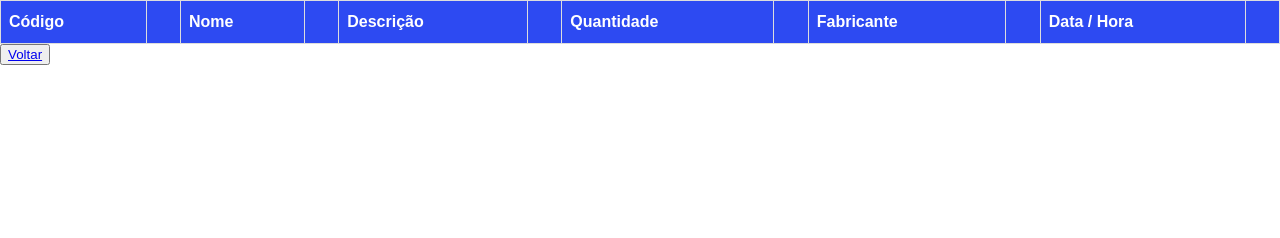
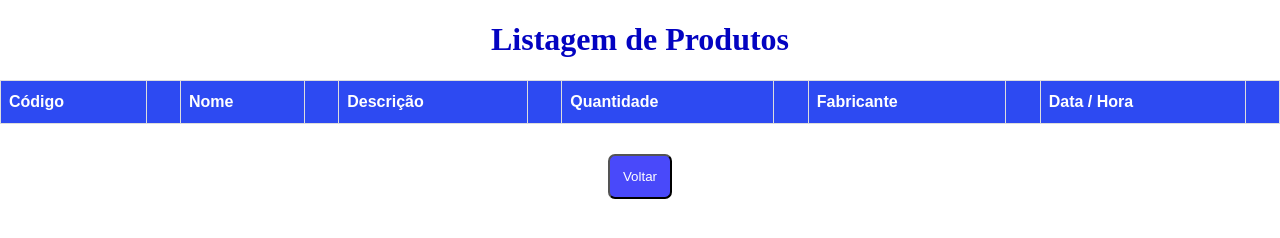
Before and after one commit to Thiago1911/projectCrud, a website: page src/prodslist.html in a window 1280 px wide. Drawn offline with nearby package versions, Linux system fonts and the light colour scheme; no server answers.

Commit message:
Atualização do CSS

```diff
--- a/css/global.css
+++ b/css/global.css
@@ -11,6 +11,26 @@ html, body{
     font-family: Arial, Helvetica, sans-serif;
 }
 
-.button{
-    margin: 0;
+.containerHeaderIndex{
+    margin-bottom: 100px;
 }
+
+.containerMainIndex{
+    display: flex;
+    justify-content: center;
+    justify-items: center;
+}
+
+button{
+    text-decoration: none;
+    background: #4949fa;
+    color: #fff;
+    padding: 13px;
+    border-radius: 7px;
+    cursor: pointer;
+}
+
+a{
+    text-decoration: none;
+    color: #fff;
+}
--- a/css/prodslist.css
+++ b/css/prodslist.css
@@ -20,3 +20,17 @@
     background-color: #2d4af2;
     color: white;
   }
+
+  .containerButton{
+    display: flex;
+    justify-content: center;
+    justify-items: center;
+    margin-top: 30px;
+  }
+
+  header{
+    display: flex;
+    justify-content: center;
+    justify-items: center;
+    color: rgb(3, 3, 193);
+  }
--- a/src/prodslist.html
+++ b/src/prodslist.html
@@ -7,6 +7,11 @@
     <link rel="stylesheet" href="../css/prodslist.css">
 </head>
 <body>
+    <header>
+        <h1>Listagem de Produtos</h1>
+    </header>
+    <main>
+        <div class="containerTable">
             <table id="tbProds">
                 <thead>
                     <th>Código</th>
@@ -24,8 +29,13 @@
                 </thead>
                 <tbody id="tbodyList"></tbody>
             </table>
+        </div>
 
+        <div class="containerButton">
             <button id="btnVoltar"><a href="../index.html">Voltar</a></button>
+        </div>
+    </main>
+
     <script src="../node_modules/axios/dist/axios.min.js"></script>
     <script src="../js/prodslist.js"></script>
 </body>
```
Also changed, not shown: index.html (+8 -1 lines). Lines whose indentation alone changed are shown as unchanged.
